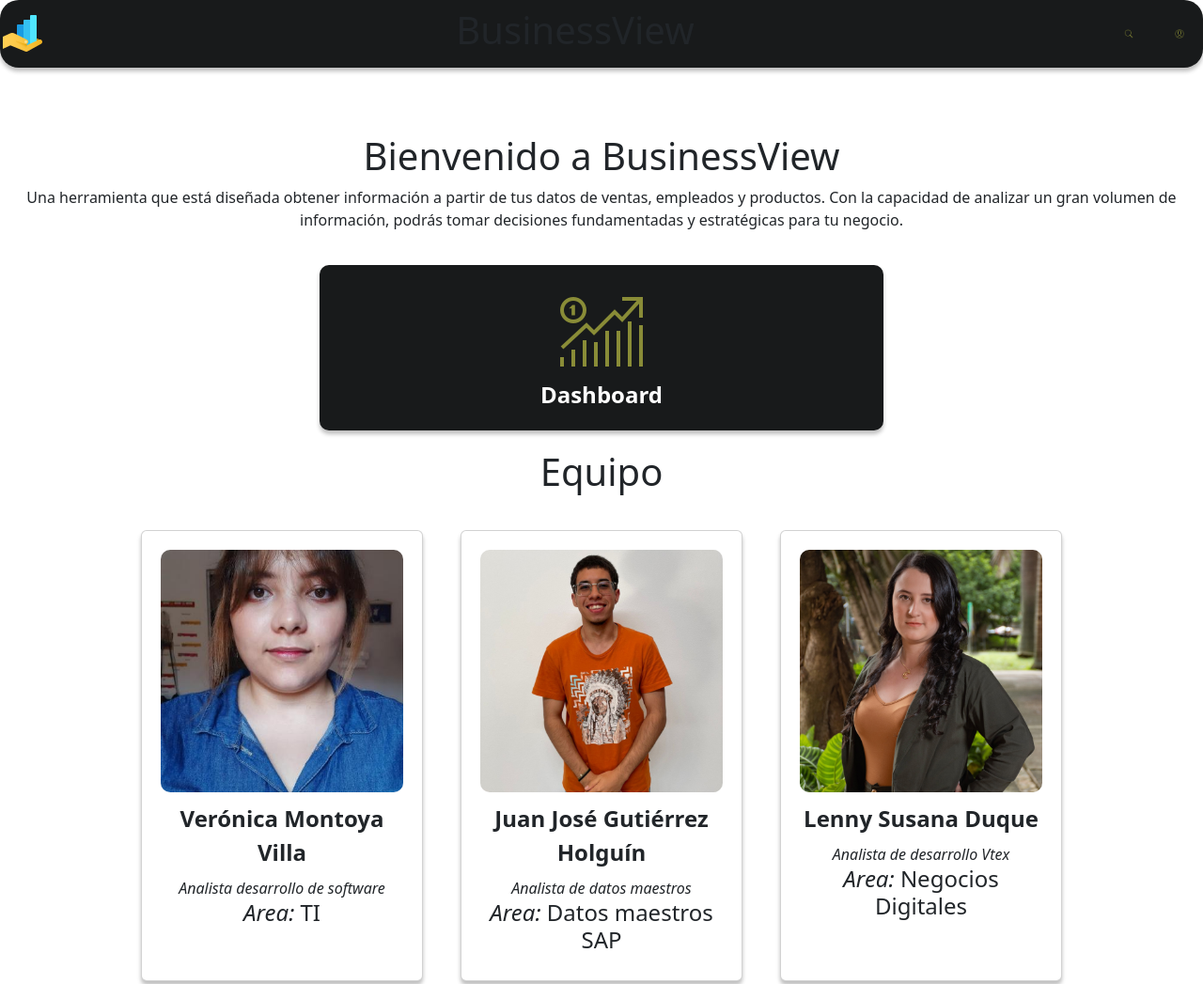
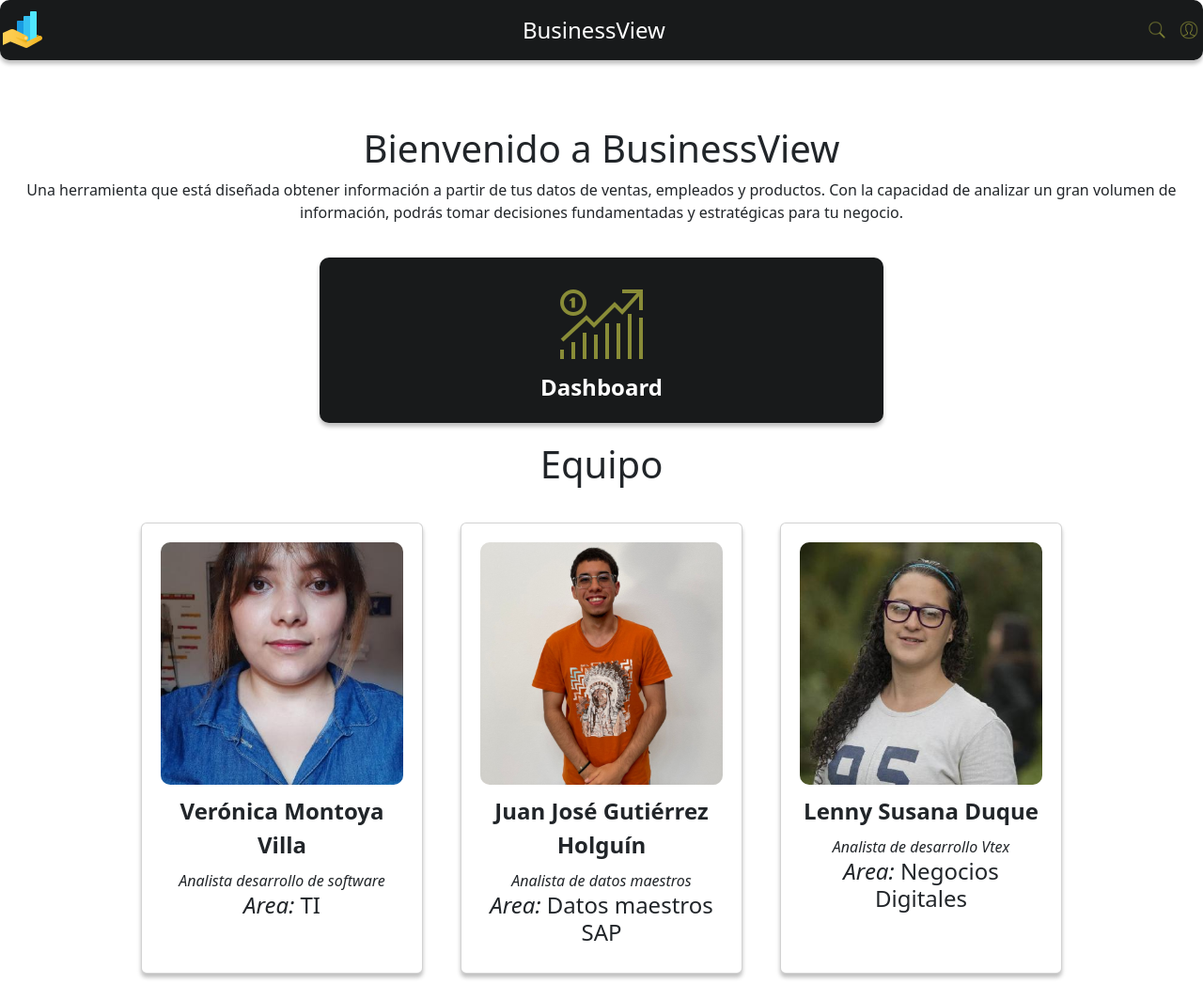
Before and after one commit to lesuduque/BusinessView, a website: page views/home.html in a window 1280 px wide. Shown: the top 1047 px of the page at 94% size. Drawn offline with nearby package versions, Linux system fonts and the light colour scheme.

Commit message:
feat: Se modifica tamaño del banner-home

```diff
--- a/assets/styles/styles.css
+++ b/assets/styles/styles.css
@@ -9,20 +9,21 @@ body {
     display: flex;
     justify-content: space-between;
     align-items: center;
-    border-radius: 20px;
-    padding: 10px 20px;
+    border-radius: 10px;
+    padding: 10px;
     background-color: #181a1b;
     box-shadow: 0px 4px 4px 0px rgba(0, 0, 0, 0.25);
 }
 
-.buscar{
-    width: 50px;
-    padding: 10px 20px;
+.navbar h1 {
+    font-size: 1.5em;
+    margin: 0;
+    color: #fff;
+}
 
-}
-.usuario{
-    width: 50px;
-    padding: 10px 20px;
+.buscar, .usuario {
+    width: 30px; /* Reduje el ancho de los íconos */
+    padding: 5px; /* Reduje el espacio interno de los íconos */
 }
 
 .navbar a {
@@ -30,14 +31,17 @@ body {
     color: #898C37;
     margin-right: 10px;
     border-radius: 20px;
+    text-decoration: none;
+    padding: 5px 10px;
 }
 
 /*Carrusel*/
 .carousel-container {
     position: relative;
-    max-width: 100%;
+    max-width: 80%;
     overflow: hidden;
-    margin: 20px;
+    margin: 20px auto;
+    text-align: center;
 }
 
 .carousel {
@@ -54,7 +58,7 @@ body {
 .carousel-item img {
     width: 100%;
     border-radius: 10px;
-    max-height: 600px;
+    max-height: 400px;
     object-fit: cover;
     opacity: 0.7;
     box-shadow: 0px 4px 4px 0px rgba(0, 0, 0, 0.25);
@@ -88,7 +92,6 @@ body {
 }
 
 /*Contexto de la herramienta*/
-
 .contexto {
     text-align: center;
     margin-top: 50px;
--- a/views/home.html
+++ b/views/home.html
@@ -76,7 +76,7 @@
                         <h4><em>Area:</em> Datos maestros SAP</h4>
                     </div>
                     <div class="card">
-                        <img src="/assets/img/susana.png" alt="Susana">
+                        <img src="/assets/img/susana_duque.jpg" alt="Susana">
                         <div class="card-title">Lenny Susana Duque</div>
                         <em>Analista de desarrollo Vtex</em>
                         <h4><em>Area:</em> Negocios Digitales</h4>
```
Also changed, not shown: views/dash.html (+1 -0 lines), assets/img/susana.png (deleted), assets/img/susana_duque.jpg (added).
